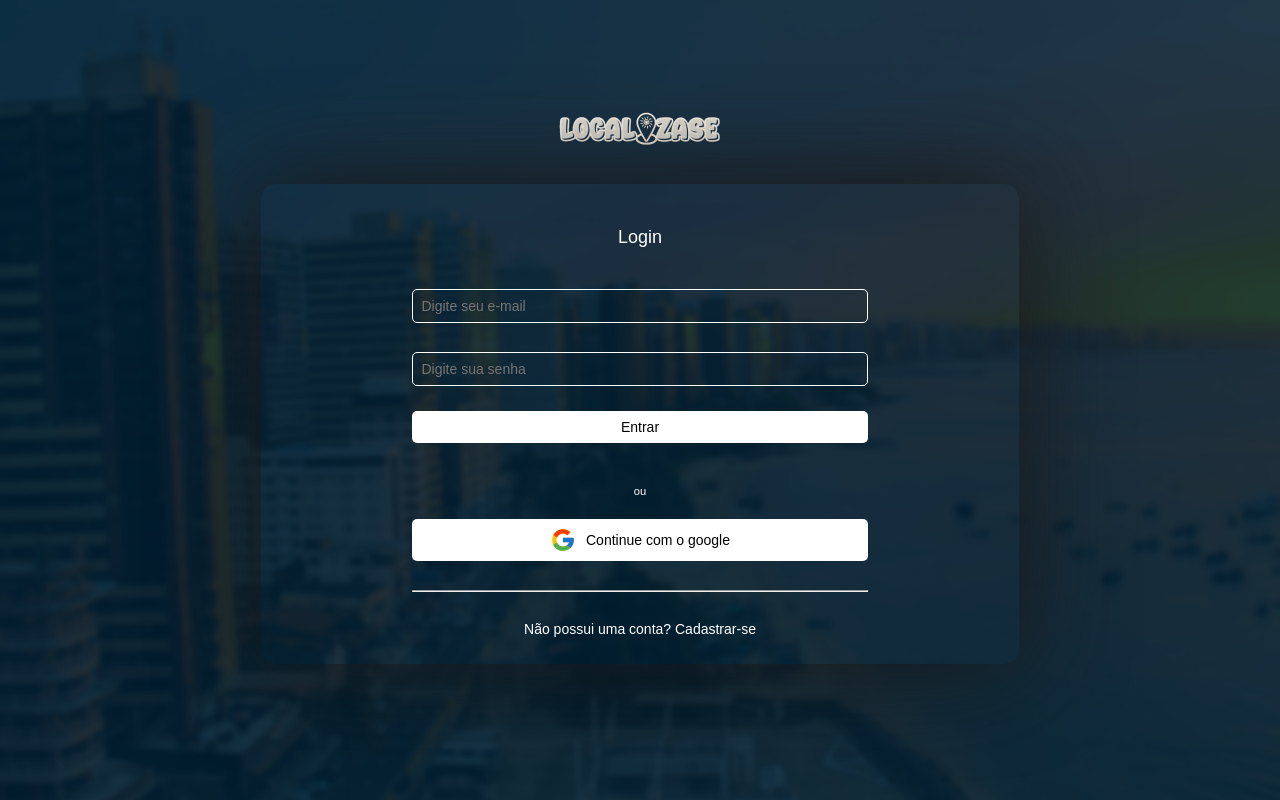
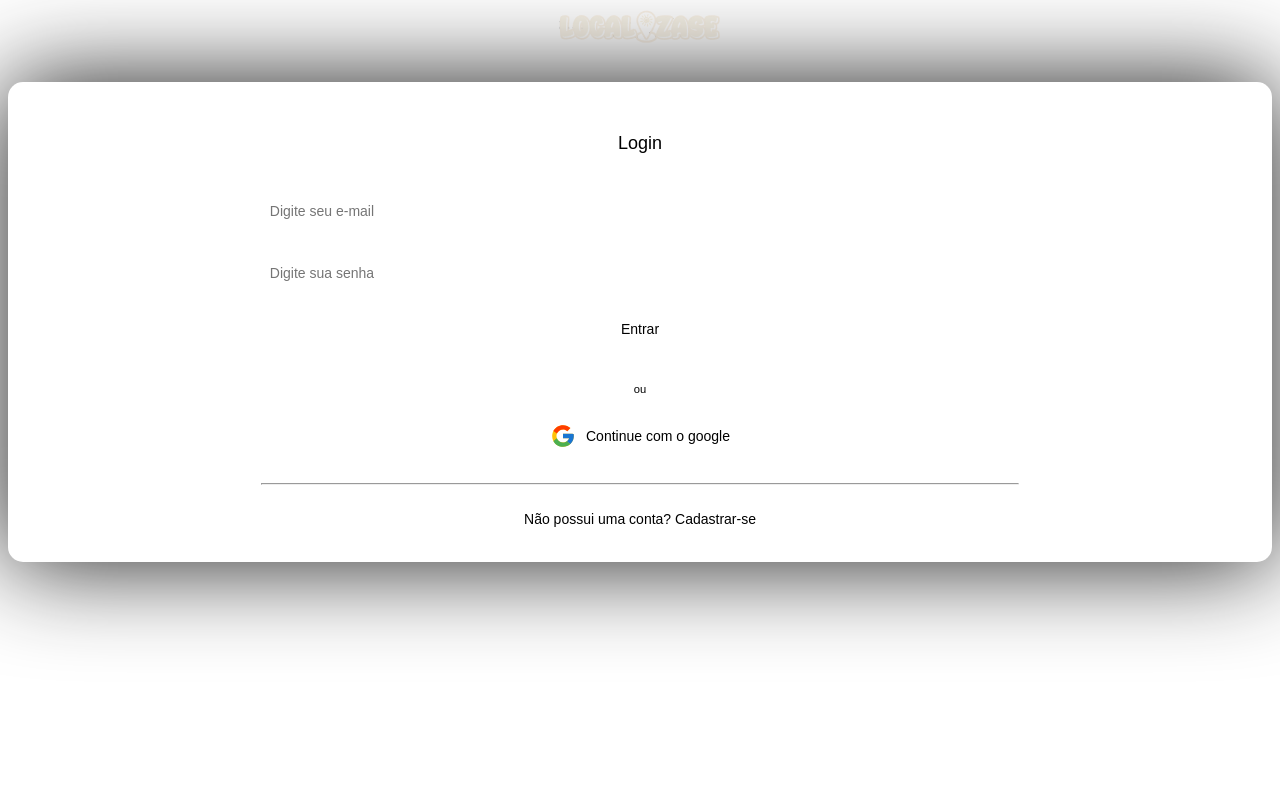
Before and after one commit to G4Devels/Projeto-Localizase, a React (Create React App) app in the folder app/: page / in a window 1280 px wide. Built offline with nearby package versions, Linux system fonts and the light colour scheme; a web font is replaced by a local one.

Commit message:
adding spacing

```diff
--- a/app/src/component_styles/auth_page.css
+++ b/app/src/component_styles/auth_page.css
@@ -1,22 +1,4 @@
-body {
-    min-height: 94.7vh;
 
-    display: flex;
-    justify-content: center;
-    align-items: center;
-
-    background-image: url('../assets/login_background.png');
-    background-position: center;
-    background-repeat: no-repeat;
-    background-size: cover;
-
-    background-color: rgba(1, 32, 52, 0.870);
-    color: white;
-}
-
-a {
-    color: white;
-}
 
 #root {
     min-width: 60%;
--- a/app/src/component_styles/menu_section.css
+++ b/app/src/component_styles/menu_section.css
@@ -1,7 +1,7 @@
 .menu_section {
     display: flex;
-    width: 300px;
-    justify-content: space-between;
+    width: 100%;
+    justify-content: space-around;
 }
 
 
```
